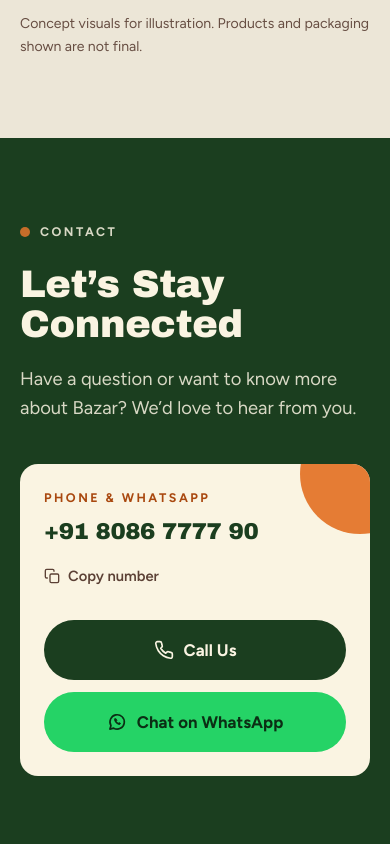
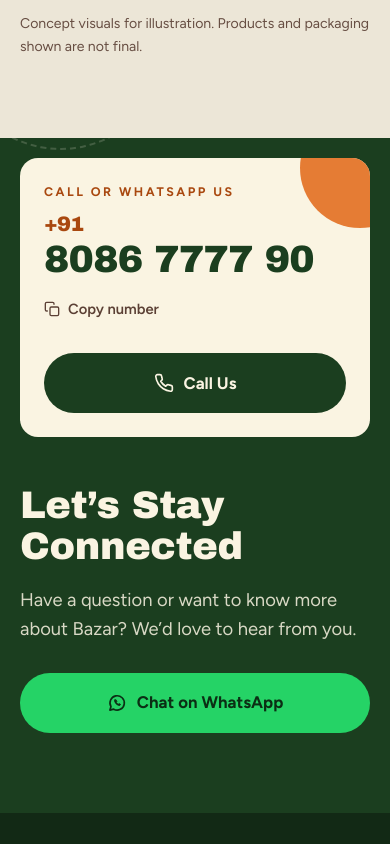
Before and after one commit to Labeeb-manamkandath/bazar, a plain HTML site: page bazar/index.html in a window 390 px wide. Shown: the part 4660-5504 px from the top of the page. Drawn offline with Linux system fonts and the light colour scheme; a web font is replaced by a local one.

Commit message:
Add files via upload

```diff
--- a/bazar/index.html
+++ b/bazar/index.html
@@ -11,7 +11,8 @@
 <meta property="og:site_name" content="Bazar by clickfor.in">
 <meta property="og:title" content="Bazar by clickfor.in | Your Online Store for Daily Essentials">
 <meta property="og:description" content="Meet Bazar by clickfor.in, your upcoming destination for daily essentials. Stay connected and contact us directly.">
-<meta property="og:image" content="/assets/og-image.jpg">
+<meta property="og:image" content="https://www.clickfor.in/assets/og-image.jpg">
+<meta property="og:url" content="https://www.clickfor.in/">
 <meta property="og:image:width" content="1200">
 <meta property="og:image:height" content="630">
 <meta name="twitter:card" content="summary_large_image">
@@ -240,12 +241,14 @@
 .lb-nav{display:flex;gap:10px}
 
 /* ---------- CONTACT ---------- */
-.contact{background:var(--green);color:var(--rice);padding-block:clamp(80px,10vw,140px);position:relative;overflow:hidden;isolation:isolate}
+.contact{background:var(--green);color:var(--rice);padding-block:clamp(20px,3vw,36px) clamp(80px,10vw,140px);position:relative;overflow:hidden;isolation:isolate}
 .contact::before{content:"";position:absolute;z-index:-1;left:-12vw;top:-30%;width:min(55vw,700px);aspect-ratio:1;border-radius:50%;border:2px dashed var(--line-light)}
-.contact .eyebrow{color:var(--rice);opacity:.85;margin-bottom:22px}
+.contact-text{margin-top:clamp(48px,6vw,80px)}
+.contact-wa{margin-top:28px;display:flex}
+.contact-wa .btn{min-height:60px;padding:0 30px;font-size:1.05rem}
 .contact h2{font-size:clamp(2.4rem,6vw,5rem);font-weight:800;max-width:14ch}
 .contact .intro{margin-top:20px;font-size:1.15rem;opacity:.85;max-width:46ch}
-.phone-card{margin-top:clamp(40px,6vw,64px);background:var(--rice);color:var(--green);border-radius:18px;padding:clamp(24px,4vw,48px);display:grid;grid-template-columns:minmax(0,1fr) auto;gap:28px;align-items:center;position:relative;overflow:hidden}
+.phone-card{margin-top:0;background:var(--rice);color:var(--green);border-radius:18px;padding:clamp(24px,4vw,48px);display:grid;grid-template-columns:minmax(0,1fr) auto;gap:28px;align-items:center;position:relative;overflow:hidden}
 .phone-card::after{content:"";position:absolute;right:-60px;top:-60px;width:180px;height:180px;border-radius:50%;background:var(--orange);opacity:.95}
 .phone-label{font-weight:700;font-size:.78rem;letter-spacing:.2em;text-transform:uppercase;color:var(--orange-ink);margin-bottom:12px}
 .phone-wrap{container-type:inline-size;min-width:0}
@@ -261,7 +264,10 @@
 @media (max-width:760px){
   .phone-card{grid-template-columns:1fr}
   .phone-card::after{width:120px;height:120px;right:-50px;top:-50px}
-  .contact-actions .btn{width:100%}
+  .contact-actions .btn,.contact-wa .btn{width:100%}
+  .phone-number{font-size:min(12.6cqi,3rem);white-space:normal;line-height:1}
+  .phone-number .cc{display:block;font-size:.55em;margin-bottom:6px;color:var(--orange-ink)}
+  .phone-number .num{white-space:nowrap}
 }
 
 /* ---------- FOOTER ---------- */
@@ -453,15 +459,10 @@
 <!-- ===== 5. CONTACT ===== -->
 <section class="contact" id="contact" aria-labelledby="contact-title">
   <div class="wrap">
-    <div class="reveal">
-      <p class="eyebrow">Contact</p>
-      <h2 id="contact-title">Let’s Stay Connected</h2>
-      <p class="intro">Have a question or want to know more about Bazar? We’d love to hear from you.</p>
-    </div>
-    <div class="phone-card reveal">
+    <div class="phone-card">
       <div class="phone-wrap">
-        <p class="phone-label">Phone &amp; WhatsApp</p>
-        <a class="phone-number" href="tel:+918086777790" aria-label="Call +91 8086 7777 90">+91 8086 7777 90</a>
+        <p class="phone-label">Call or WhatsApp us</p>
+        <a class="phone-number" href="tel:+918086777790" aria-label="Call +91 8086 7777 90"><span class="cc">+91 </span><span class="num">8086 7777 90</span></a>
         <div><button class="copy-btn" id="copyBtn" type="button">
           <svg viewBox="0 0 24 24" fill="none" stroke="currentColor" stroke-width="2" stroke-linecap="round" stroke-linejoin="round"><rect x="9" y="9" width="13" height="13" rx="2"/><path d="M5 15H4a2 2 0 0 1-2-2V4a2 2 0 0 1 2-2h9a2 2 0 0 1 2 2v1"/></svg>
           <span id="copyText">Copy number</span></button></div>
@@ -470,6 +471,12 @@
         <a class="btn btn-green" href="tel:+918086777790">
           <svg viewBox="0 0 24 24" fill="none" stroke="currentColor" stroke-width="2" stroke-linecap="round" stroke-linejoin="round"><path d="M22 16.92v3a2 2 0 0 1-2.18 2 19.79 19.79 0 0 1-8.63-3.07 19.5 19.5 0 0 1-6-6 19.79 19.79 0 0 1-3.07-8.67A2 2 0 0 1 4.11 2h3a2 2 0 0 1 2 1.72 12.84 12.84 0 0 0 .7 2.81 2 2 0 0 1-.45 2.11L8.09 9.91a16 16 0 0 0 6 6l1.27-1.27a2 2 0 0 1 2.11-.45 12.84 12.84 0 0 0 2.81.7A2 2 0 0 1 22 16.92z"/></svg>
           Call Us</a>
+      </div>
+    </div>
+    <div class="contact-text reveal">
+      <h2 id="contact-title">Let’s Stay Connected</h2>
+      <p class="intro">Have a question or want to know more about Bazar? We’d love to hear from you.</p>
+      <div class="contact-wa">
         <a class="btn btn-wa" href="https://wa.me/message/TOTXU35IP3ANE1" target="_blank" rel="noopener noreferrer">
           <svg viewBox="0 0 24 24" fill="none" stroke="currentColor" stroke-width="2" stroke-linecap="round" stroke-linejoin="round"><path d="M3.5 20.5l1.3-4.2A8.6 8.6 0 1 1 8 19.4z"/><path d="M9 8.6c0 3.3 2.9 6.3 6.3 6.4l1-1.3-1.8-1-1 .8a5 5 0 0 1-2.4-2.4l.8-1-1-1.8z" fill="currentColor" stroke-width="1"/></svg>
           Chat on WhatsApp</a>
```
